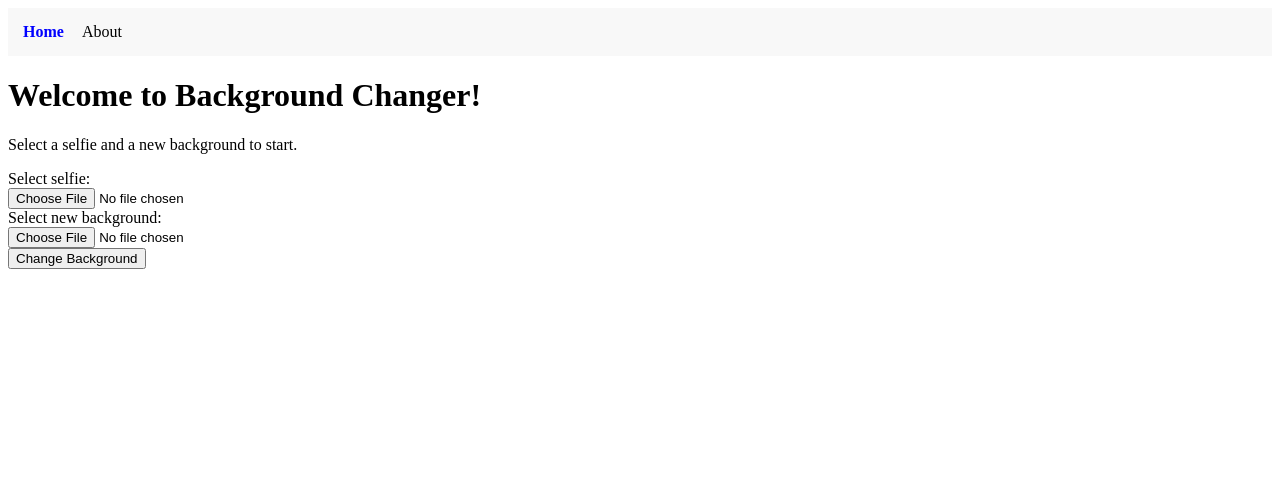
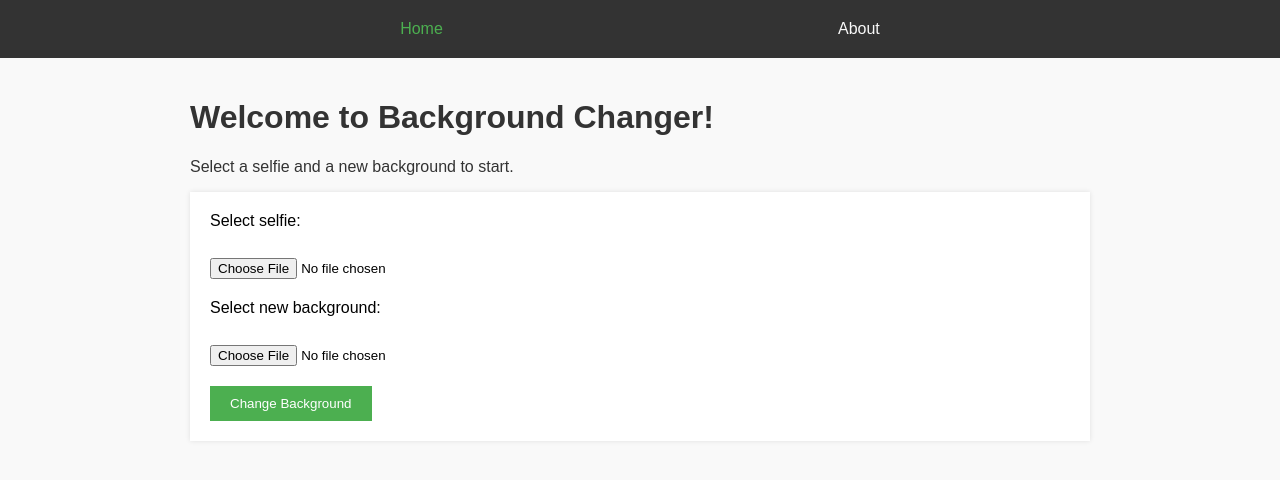
Before and after one commit to rati97/Background_Changer, a Flask app: page / in a window 1280 px wide. Shown: the top 480 px of the page. Run offline with Flask 3, Linux system fonts and the light colour scheme.

Commit message:
Add some more styles

```diff
--- a/static/styles/main.css
+++ b/static/styles/main.css
@@ -1,15 +1,61 @@
+body {
+    font-family: Arial, sans-serif;
+    margin: 0;
+    padding: 0;
+    background: #f9f9f9;
+}
+
 nav {
-    background-color: #f8f8f8;
-    padding: 15px;
+    display: flex;
+    justify-content: space-evenly;
+    padding: 20px;
+    background-color: #333;
 }
 
 nav a {
-    margin-right: 15px;
+    color: #f8f8f8;
     text-decoration: none;
-    color: black;
+    margin: 0 15px;
 }
 
 nav a.active {
-    font-weight: bold;
-    color: blue;
+    color: #4caf50;
 }
+
+.container {
+    max-width: 900px;
+    margin: 0 auto;
+    padding: 20px;
+}
+
+h1, h2, h3, h4, h5, h6, p {
+    color: #333;
+}
+
+form {
+    background: #fff;
+    padding: 20px;
+    margin-bottom: 20px;
+    box-shadow: 0px 0px 5px rgba(0, 0, 0, 0.1);
+}
+
+form label {
+    display: block;
+    margin-bottom: 10px;
+}
+
+form input[type="file"] {
+    margin-bottom: 20px;
+}
+
+form input[type="submit"] {
+    background-color: #4caf50;
+    color: white;
+    padding: 10px 20px;
+    border: none;
+    cursor: pointer;
+}
+
+form input[type="submit"]:hover {
+    background-color: #45a049;
+}
```
